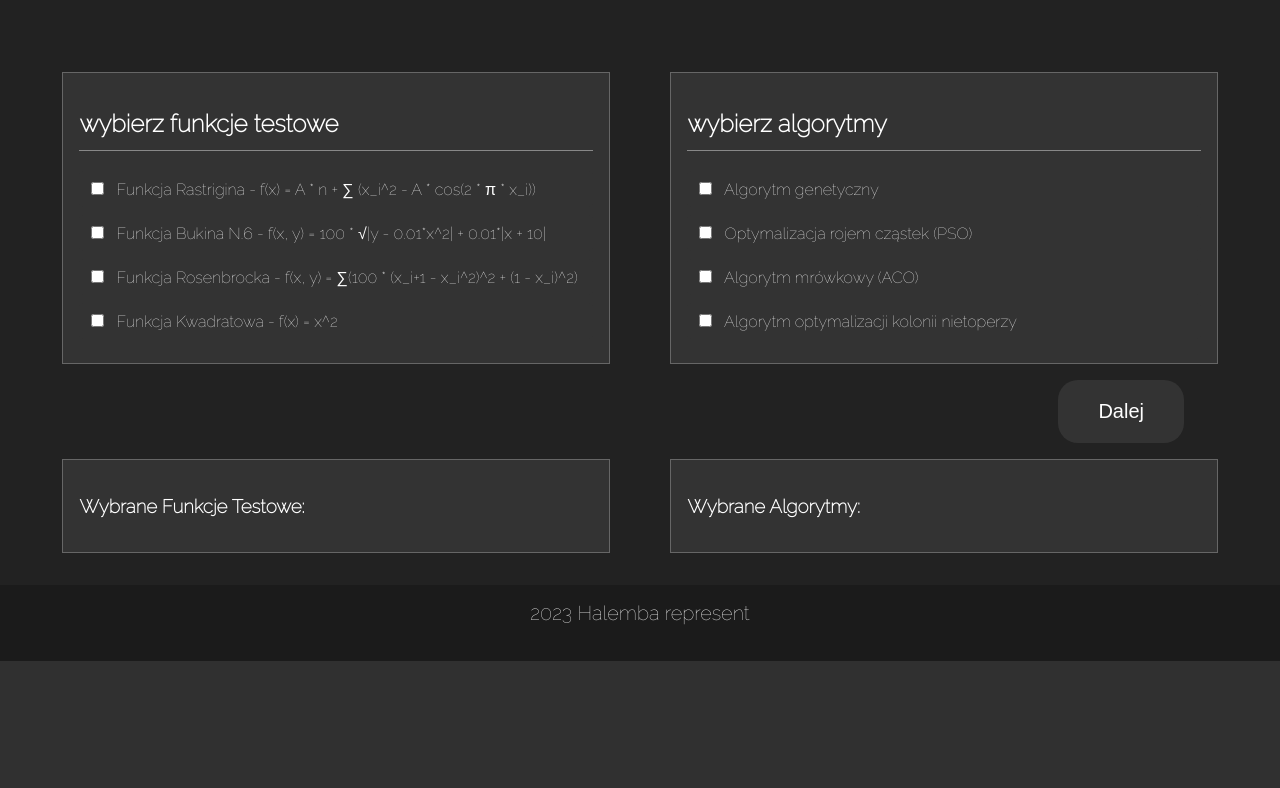
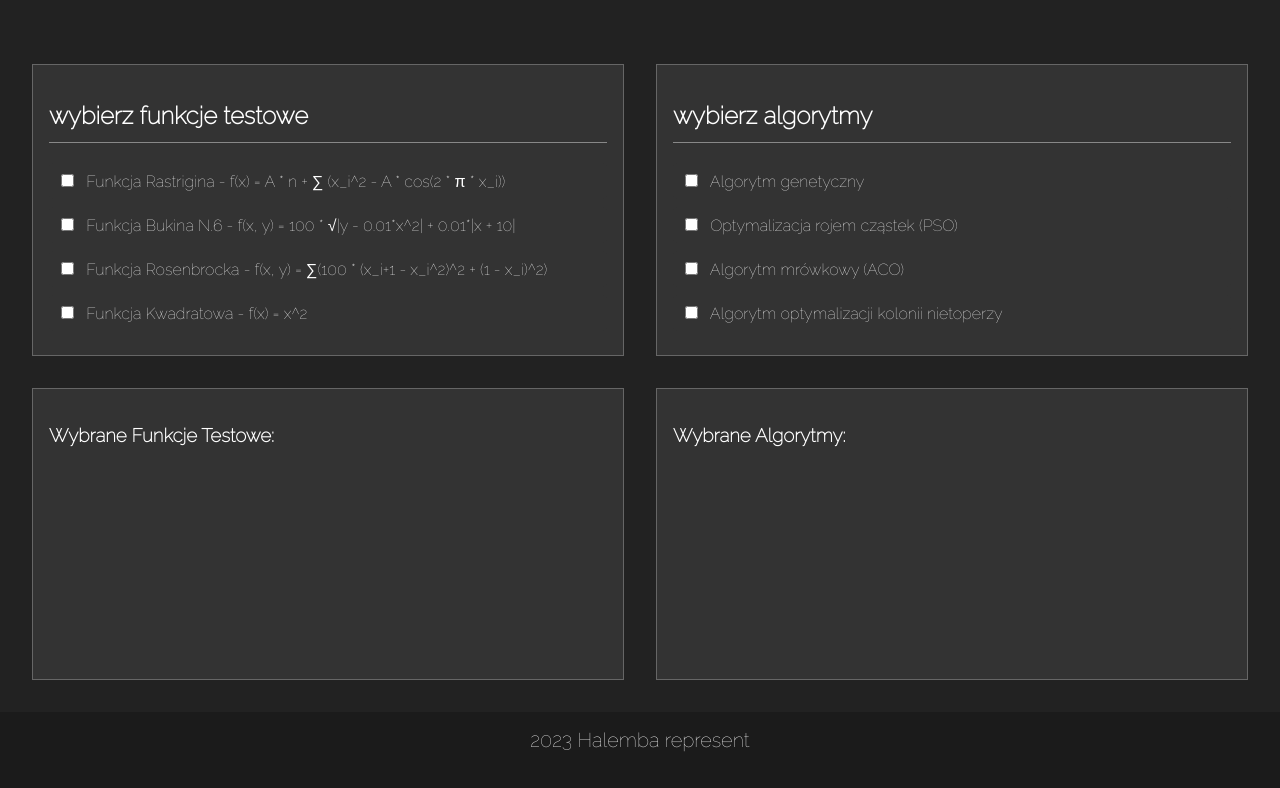
Before and after one commit to jaqbp/Heuro, a Flask app: page / in a window 1280 px wide. Shown: the part 220-1008 px from the top of the page. Before the commit the page ends 881 px from the top, so only its background shows below. Run offline with Flask 3, Linux system fonts and the light colour scheme.

Commit message:
dynamic list and add grid layout

```diff
--- a/Backend/static/css/index-style.css
+++ b/Backend/static/css/index-style.css
@@ -22,8 +22,13 @@ h1 {
     font-size: 6vh;
 }
 
-p {
-    font-size: 2.5vh;
+.text {
+    &.text--large {
+        font-size: 2.5vh;
+    }
+    &.text--small {
+        font-size: 1.3vh;
+    }
 }
 
 ul {
@@ -39,12 +44,15 @@ ul li {
 }
 
 #main-content {
-    flex: 1;
-    display: flex;
-    justify-content: space-around;
-    align-items: start;
-    flex-wrap: wrap;
+    display: grid;
+    grid-template-columns: repeat(2, 1fr);
+    grid-template-rows: repeat(2, 1fr);
+    grid-gap: 2rem;
     padding: 2em;
+
+    @media screen and (max-width: 768px) {
+       grid-template-columns: 1fr;
+    }
 }
 
 .forward-button {
@@ -74,7 +82,6 @@ ul li {
 
 .box {
     border: 1px solid #666;
-    width: 45%;
     padding: 1em;
     box-sizing: border-box;
     background-color: #333;
@@ -102,21 +109,3 @@ ul li {
 footer p {
     margin-top: 0;
 }
-
-@media (max-width: 768px) {
-    #main-content {
-        flex-direction: column;
-        align-items: center;
-    }
-
-    .box {
-        width: 90%;
-        margin-bottom: 1em;
-    }
-
-    @media (max-width: 768px) {
-        .button-container {
-            justify-content: center;
-        }
-    }
-}
--- a/Backend/templates/index.html
+++ b/Backend/templates/index.html
@@ -9,7 +9,7 @@
 <body>
     <header>
         <h1>Heuro</h1>
-            <p>Odkryj i porównaj wydajność algorytmów metaheurystycznych. <br>
+            <p class="text text--large">Odkryj i porównaj wydajność algorytmów metaheurystycznych. <br>
                 Dodaj, testuj i doskonal własne funkcje na własnych algorytmach metaheurystycznych
             lub skorzystaj z naszej bazy!</p>
         </header>
@@ -27,10 +27,6 @@
             <div id="algorithms-list"></div>
         </div>
 
-        <div class="button-container">
-            <button class="forward-button"> Dalej </button>
-        </div>
-
         <div class="box">
             <h3>Wybrane Funkcje Testowe:</h3>
             <pre id="selected-functions"></pre>
@@ -42,7 +38,7 @@
     </section>
 
     <footer>
-        <p>2023 Halemba represent</p>
+        <p class="text text--large">2023 Halemba represent</p>
     </footer>
     <script src="{{ url_for('static', filename='js/display_tables.js') }}"></script>
 </body>
```
Also changed, not shown: Backend/static/js/display_tables.js (+60 -48 lines).
